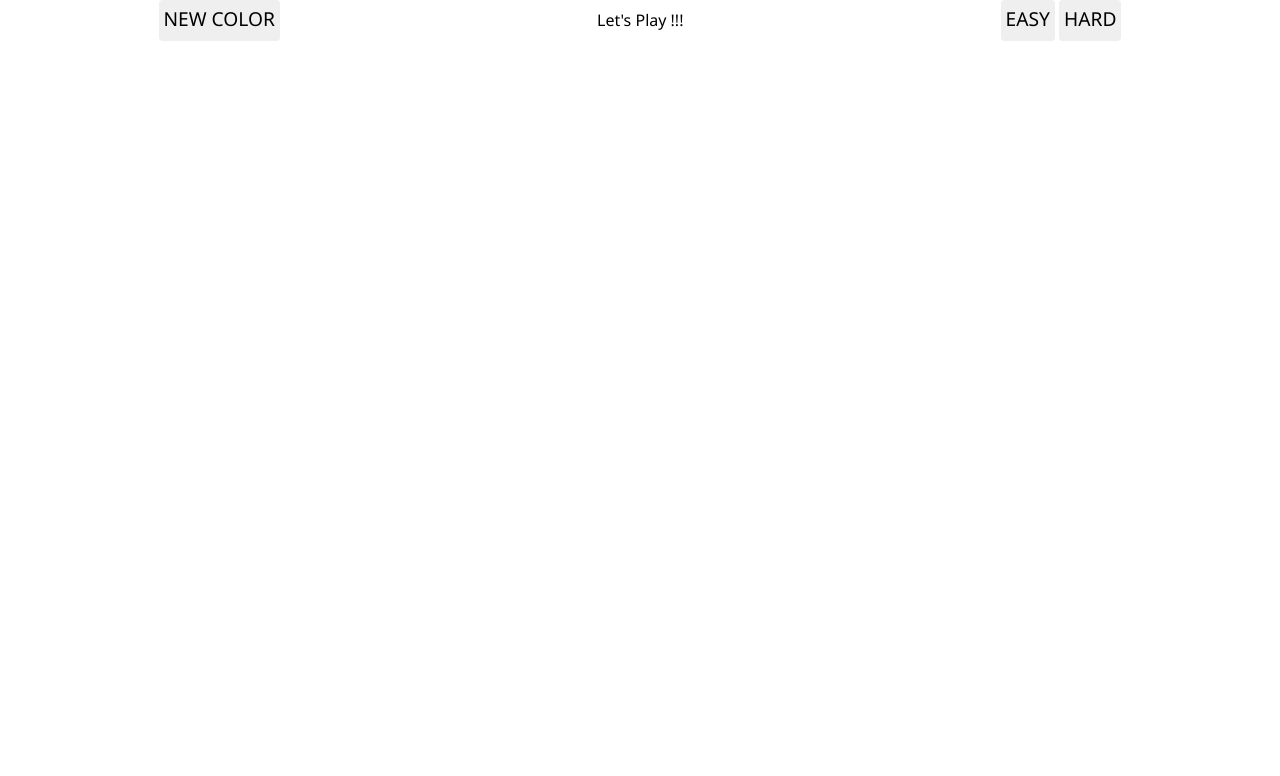
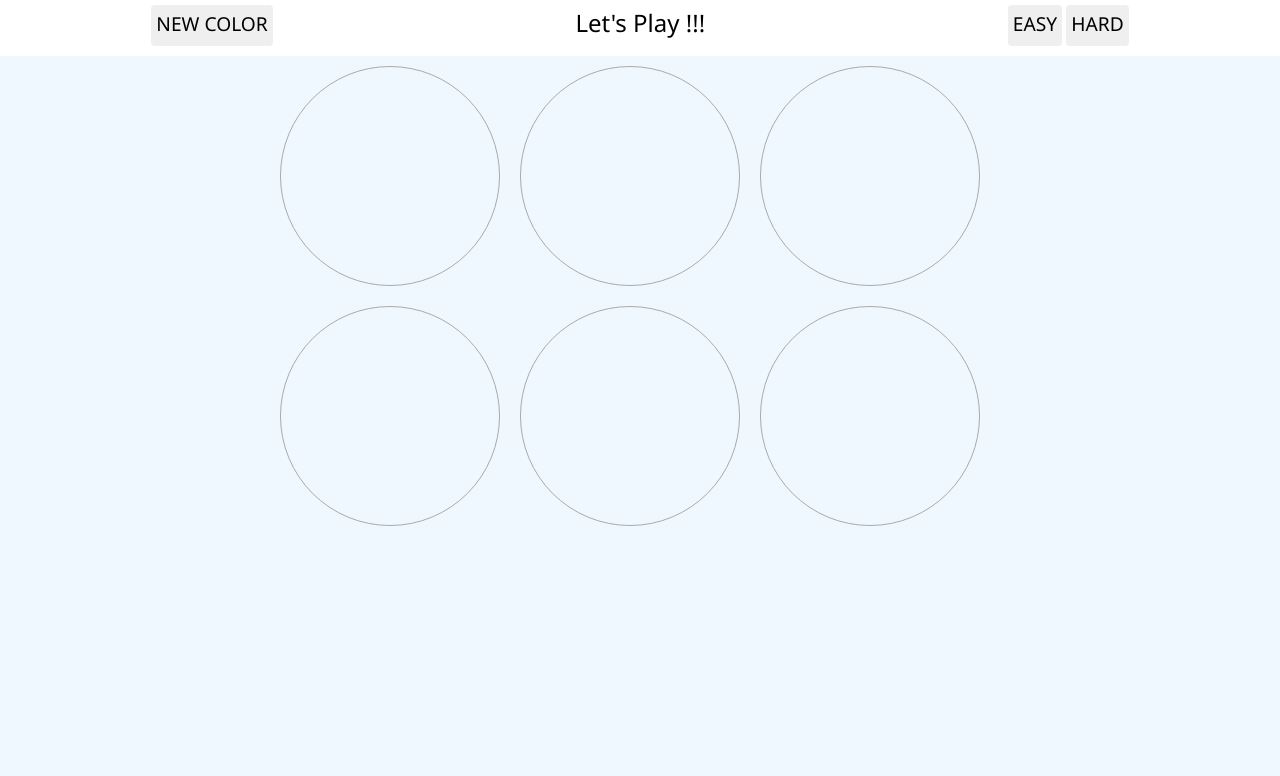
Before and after one commit to Aayushbasnet/Color-Guessing-Game, a plain HTML site: page index.html in a window 1280 px wide. Shown: the part 170-946 px from the top of the page. Before the commit the page ends 800 px from the top, so only its background shows below. Drawn offline with nearby package versions, Linux system fonts and the light colour scheme.

Commit message:
box styled

```diff
--- a/style.css
+++ b/style.css
@@ -11,14 +11,16 @@ body {
 
 .game-header {
     display: flex;
-    align-items: center;
-    justify-content: center;
+    align-content: center;
+    justify-content: space-around;
+    text-align: center;
     flex-direction: column;
     text-transform: uppercase;
     word-wrap: break-word;
     word-break: break-all;
     background: rgb(233, 119, 119);
     color: aliceblue;
+    /* max-height: 40vh; */
 }
 
 .game-title > h1{
@@ -43,6 +45,10 @@ body {
     padding-top: 2px;
 }
 
+.status {
+    font-size: 1.5rem;
+}
+
 .playBtn > button, .game-mode >.easyBtn, .game-mode > .hardBtn {
     padding: 5px;
     font-size: 1.2rem;
@@ -50,7 +56,7 @@ body {
     border: none;
     text-transform: uppercase;
     border-radius: 4px;
-    /* border-top: 1px solid black; */
+    margin-top: 5px;
     cursor: pointer;
 }
 
@@ -73,9 +79,22 @@ body {
 }
 
 .color-selection{
-
+    display: grid;
+    align-items: center;
+    justify-content: center;
+    background: aliceblue;
+    grid-template-columns: repeat(3, 240px);
+    grid-template-rows: repeat(3, 240px);
+    min-height: 80vh;
+    width: 100%;
+    margin-top: 10px;
 }
 
 .box{
-
+    cursor: pointer;
+    width: 220px;
+    height: 220px;
+    background-color: aliceblue;
+    border-radius: 50%;
+    border: 1px solid #aaa;
 }
```
